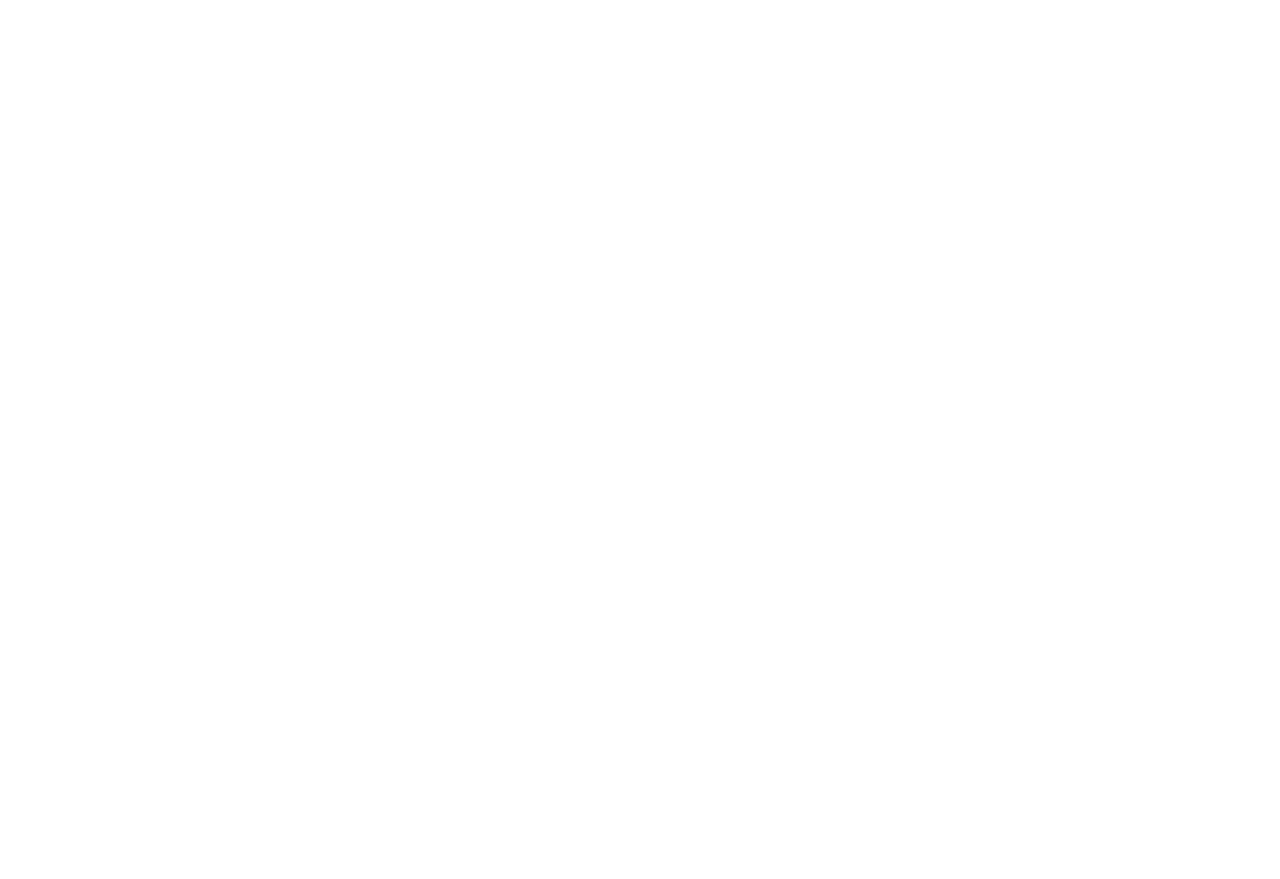
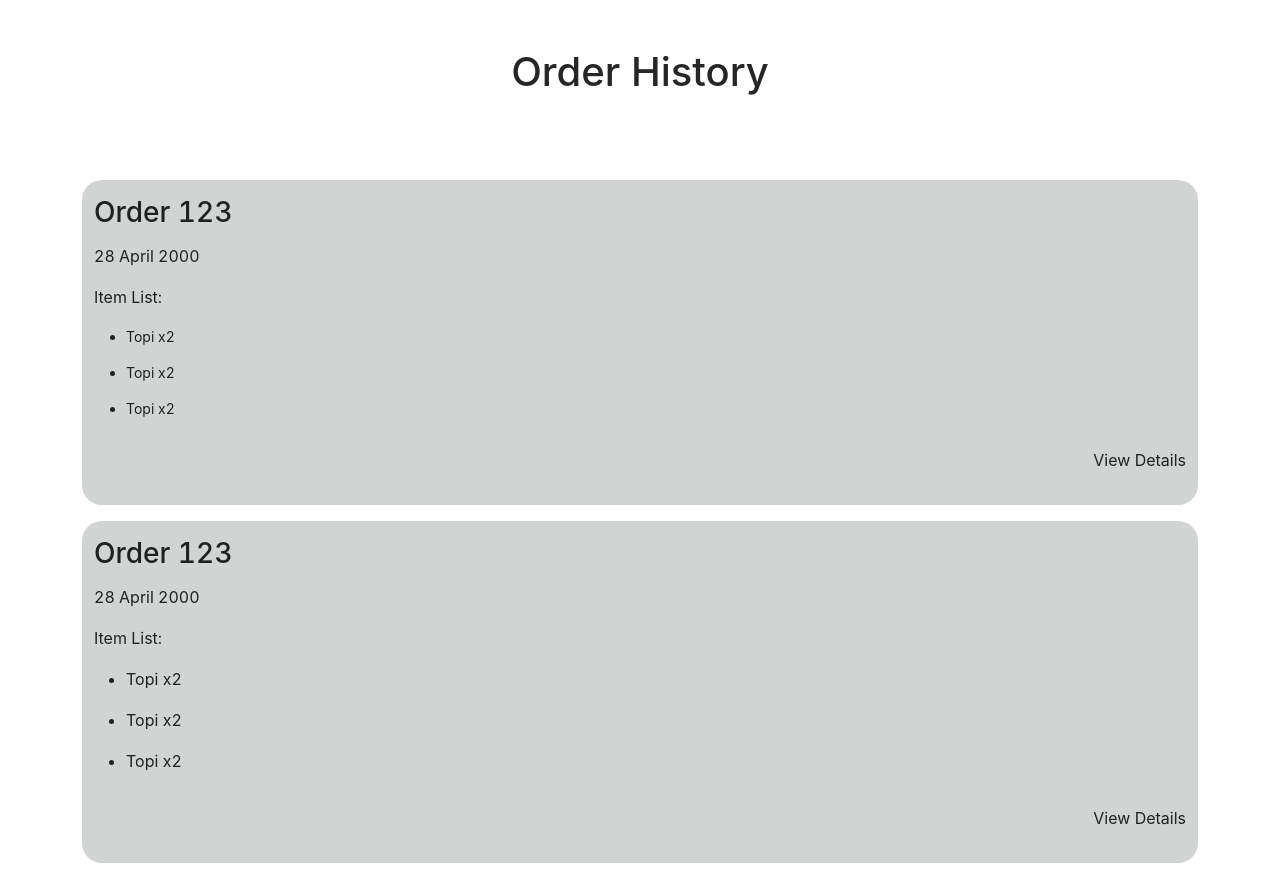
Before and after one commit to johanesimarmata/e-market-frontend, a React (Create React App) app: page /order in a window 1280 px wide. Before the commit this address had no page. Before the commit the page ends 800 px from the top, so only its background shows below. Built offline with nearby package versions, Linux system fonts and the light colour scheme.

Commit message:
add order list page

```diff
--- /dev/null
+++ b/src/pages/order/OrderList.module.css
@@ -0,0 +1,4 @@
+.boxColor{
+  background-color: rgb(209, 212, 211);
+  border-radius: 20px;
+}
--- /dev/null
+++ b/src/pages/order/OrderListPage.js
@@ -0,0 +1,51 @@
+import React from 'react'
+import { Container, Row, Col } from 'react-bootstrap'
+import styles from './OrderList.module.css'
+
+export const OrderListPage = () => {
+     return(
+      <React.Fragment>
+        <Container className='py-5 d-flex justify-content-center'>
+            <h1>Order History</h1>
+        </Container>
+        <Container className='py-3 d-flex flex-column gap-3'>
+            <Container className={`${styles.boxColor} py-3 d-flex flex-column justify-content-md-start`}>
+              <h3>Order 123</h3>
+              <p className={'fs-6'}>28 April 2000</p>
+              <p className={'fs-6'}>Item List:</p>
+              <ul>
+                <li>
+                    <p>Topi x2</p>
+                </li>
+                <li>
+                    <p>Topi x2</p>
+
+                </li>
+                <li>
+                    <p>Topi x2</p>
+                </li>
+              </ul>
+              <p className={'fs-6 align-self-end'}>View Details</p>
+            </Container>
+            <Container className={`${styles.boxColor} py-3 d-flex flex-column justify-content-md-start`}>
+              <h3>Order 123</h3>
+              <p className={'fs-6'}>28 April 2000</p>
+              <p className={'fs-6'}>Item List:</p>
+              <ul className='fs-6'>
+                <li>
+                    <p>Topi x2</p>
+                </li>
+                <li>
+                    <p>Topi x2</p>
+
+                </li>
+                <li>
+                    <p>Topi x2</p>
+                </li>
+              </ul>
+              <p className={'fs-6 align-self-end'}>View Details</p>
+            </Container>
+        </Container>
+      </React.Fragment>
+     )
+}
--- a/src/routes/ApplicationRoutes.js
+++ b/src/routes/ApplicationRoutes.js
@@ -4,11 +4,14 @@
  } from 'react-router-dom'
 import { ExamplePage } from '../pages/example/ExamplePage'
 import { EWalletPage } from '../pages/e-wallet/EWalletPage'
+import { OrderListPage } from '../pages/order/OrderListPage'
+
 export const ApplicationRoutes = () => {
      return(
           <Routes>
                <Route path='/' element={<ExamplePage/>}/>
                <Route path='/e-wallet' element={<EWalletPage/>}/>
+               <Route path='/order' element={<OrderListPage/>}/>
           </Routes>
      )
 }
```
Also changed, not shown: 1 other file (tests, documents, lock files or other folders).
